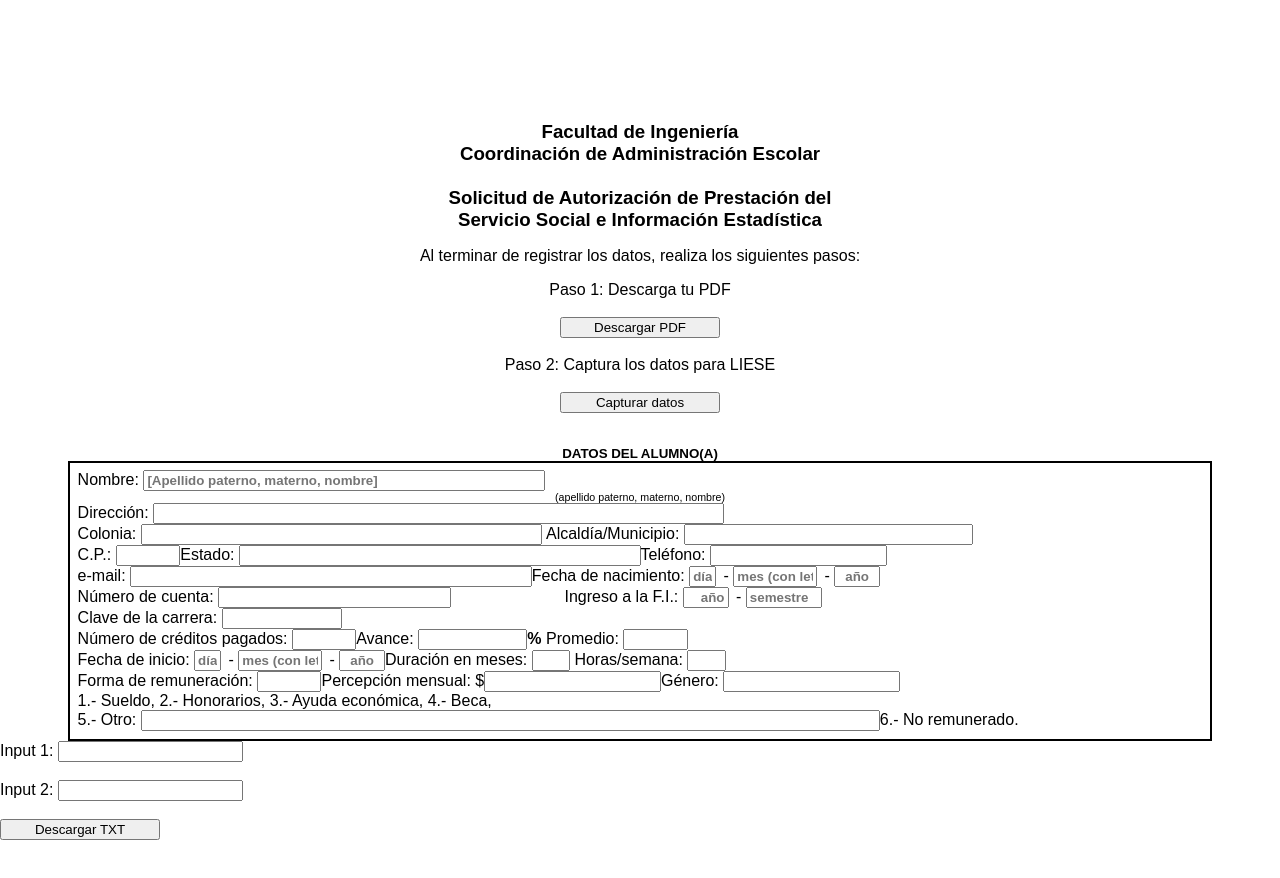
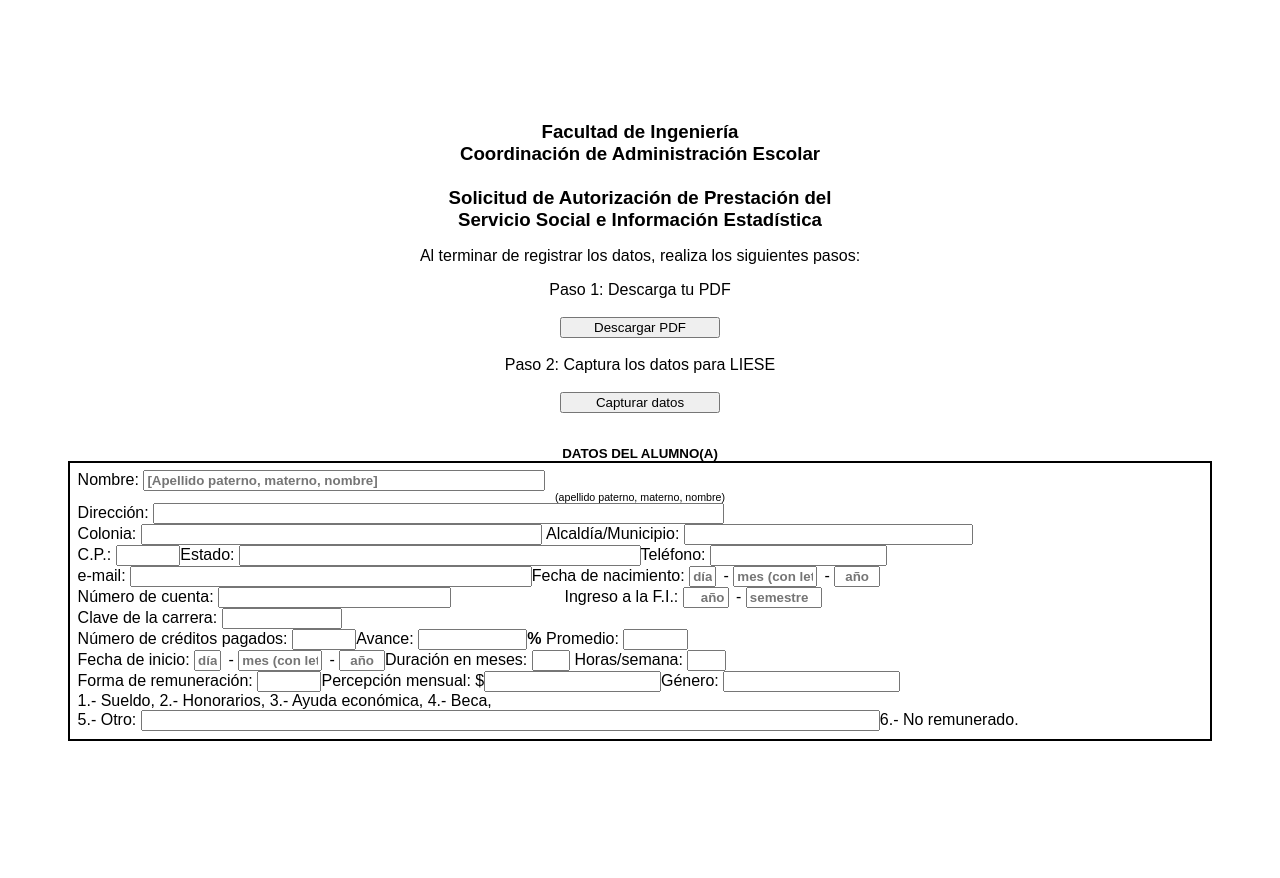
Before and after one commit to AlbertoGC354/LIESEServicioSocial, a plain HTML site: page cartaSolicitud.html in a window 1280 px wide. Shown: the top 878 px of the page. Drawn offline with Linux system fonts and the light colour scheme; a script that the page names is missing.

Commit message:
Add files via upload

```diff
--- a/cartaSolicitud.html
+++ b/cartaSolicitud.html
@@ -93,7 +93,7 @@
             // Crea un enlace para descargar el archivo
             const link = document.createElement('a');
             link.href = URL.createObjectURL(blob);
-            link.download = 'archivo.txt';
+            link.download = `${input12}.txt`;
 
             // Simula un clic en el enlace para iniciar la descarga
             link.click();
@@ -126,13 +126,6 @@
         <div>1.- Sueldo, 2.- Honorarios, 3.- Ayuda económica, 4.- Beca,<br>5.- Otro: <input id="otroAlumno" type="text" name="OtroTipoDePercepcionMensual" style="width: 65%;">6.- No remunerado.</div>
     </div>
 
-    <form id="myForm">
-      <label for="input1">Input 1:</label>
-      <input type="text" id="input1" name="input1"><br><br>
-      <label for="input2">Input 2:</label>
-      <input type="text" id="input2" name="input2"><br><br>
-      <button type="button" onclick="downloadTxtFile()">Descargar TXT</button>
-  </form>
 
 </div>
 </body>
```
